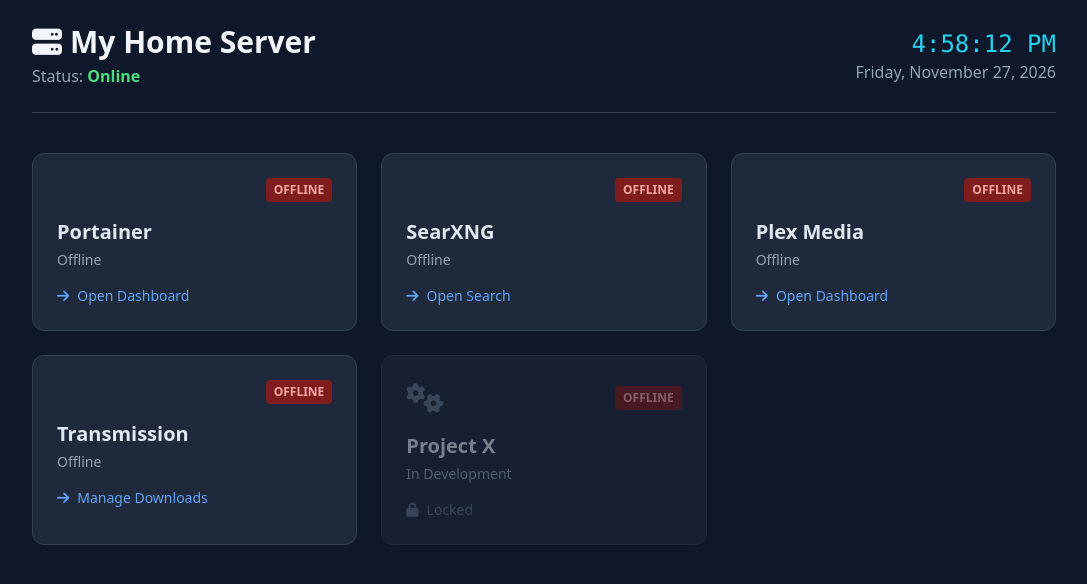
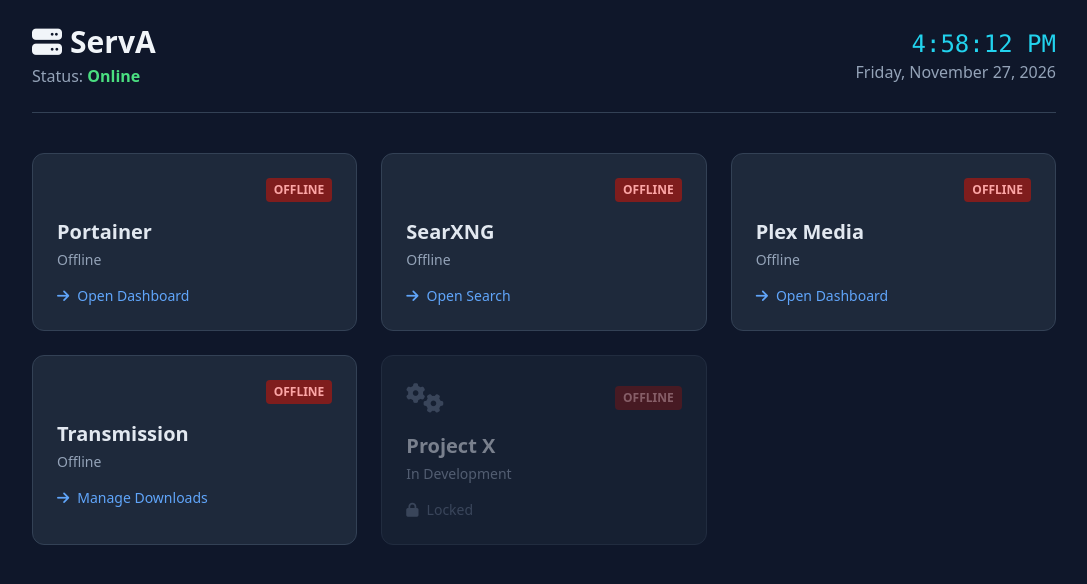
Before and after one commit to lukewielgus/server-monit, a plain HTML site: page index.html in a window 1280 px wide. Shown: the whole page, without its empty margins (96-1183 px from the left). Drawn offline with nearby package versions, Linux system fonts and the light colour scheme.

Commit message:
Update index.html

```diff
--- a/index.html
+++ b/index.html
@@ -21,7 +21,7 @@
         <!-- HEADER: Date, Time, Server Status -->
         <header class="w-full max-w-5xl flex justify-between items-center mb-10 border-b border-slate-700 pb-6">
             <div>
-                <h1 class="text-3xl font-bold text-slate-100"><i class="fa-solid fa-server mr-2"></i>My Home Server</h1>
+                <h1 class="text-3xl font-bold text-slate-100"><i class="fa-solid fa-server mr-2"></i>ServA</h1>
                 <p class="text-slate-400 mt-1">Status: <span class="text-green-400 font-semibold">Online</span></p>
             </div>
             <div class="text-right">
```
